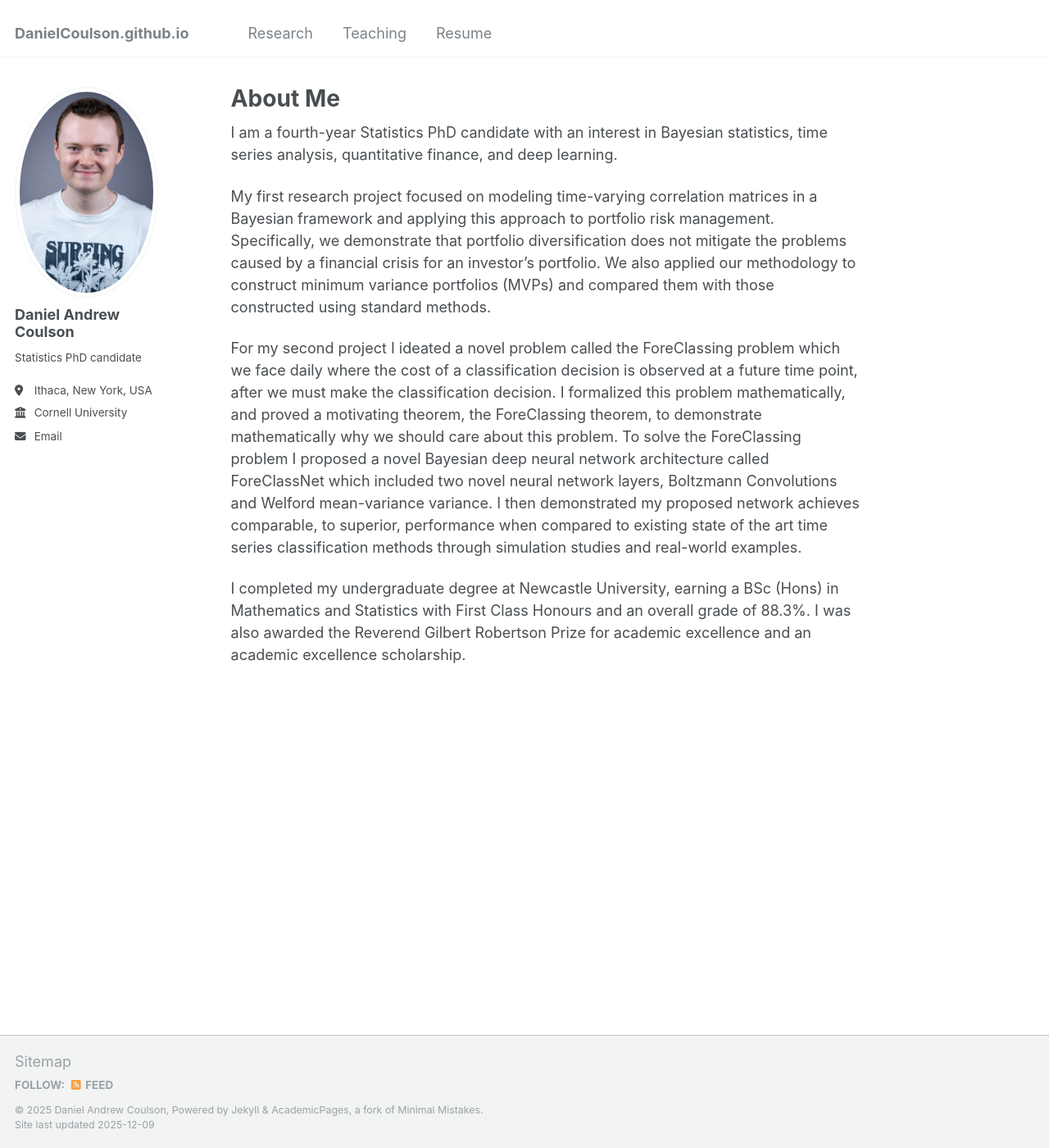
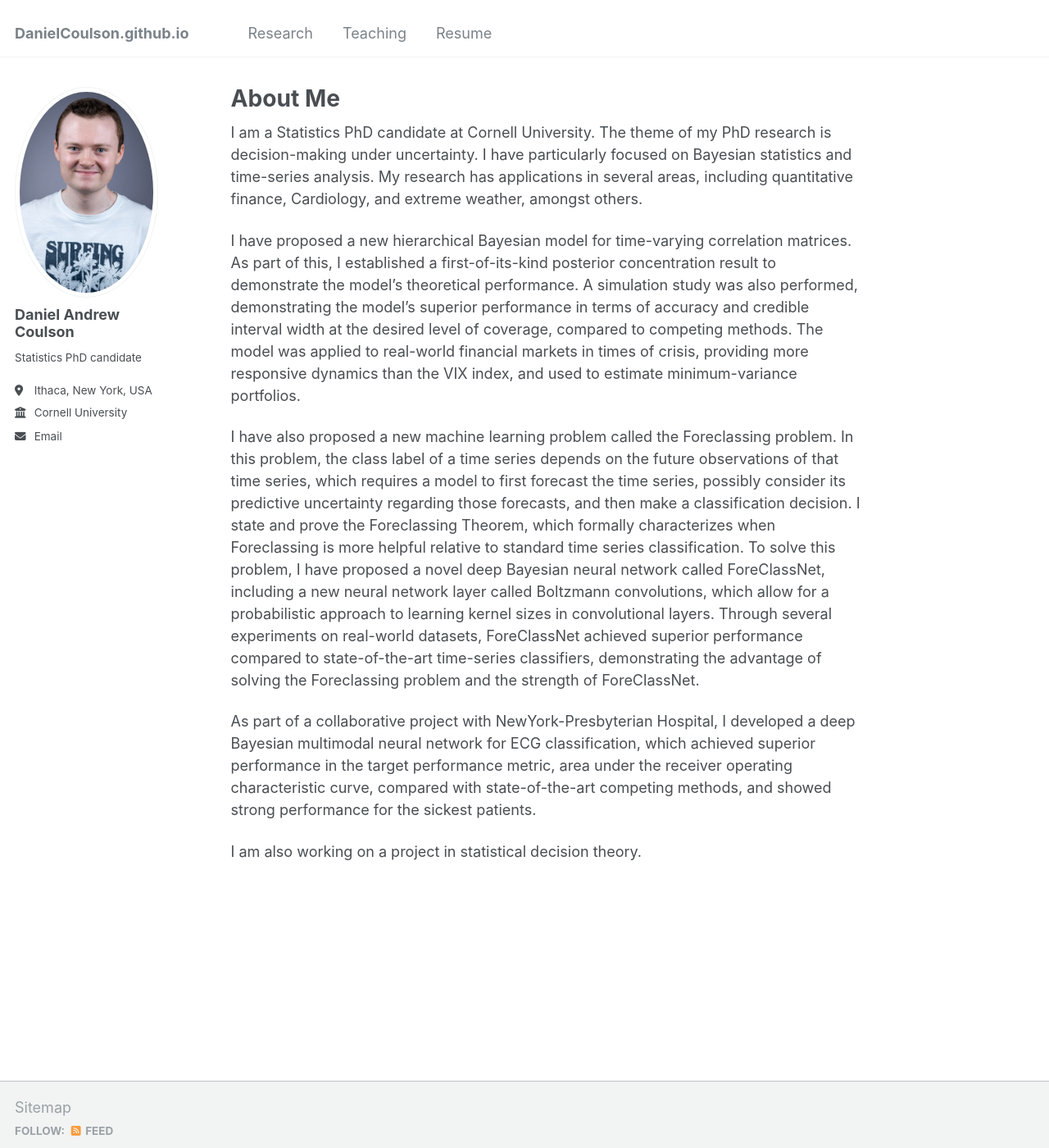
Before and after one commit to DanielCoulson/DanielCoulson.github.io, a Jekyll site: the page built from _pages/about.md, in a window 1280 px wide and 1400 px high. Shown: the whole window at 82% size. Built offline with Jekyll 4.4.1, drawn with Linux system fonts in a browser that asks for light colours.

Commit message:
Update about.md

```diff
--- a/_pages/about.md
+++ b/_pages/about.md
@@ -6,10 +6,12 @@ redirect_from:
   - /about/
   - /about.html
 ---
-I am a fourth-year Statistics PhD candidate with an interest in Bayesian statistics, time series analysis, quantitative finance, and deep learning.
+I am a Statistics PhD candidate at Cornell University. The theme of my PhD research is decision-making under uncertainty. I have particularly focused on Bayesian statistics and time-series analysis. My research has applications in several areas, including quantitative finance, Cardiology, and extreme weather, amongst others.
 
-My first research project focused on modeling time-varying correlation matrices in a Bayesian framework and applying this approach to portfolio risk management. Specifically, we demonstrate that portfolio diversification does not mitigate the problems caused by a financial crisis for an investor's portfolio. We also applied our methodology to construct minimum variance portfolios (MVPs) and compared them with those constructed using standard methods.
+I have proposed a new hierarchical Bayesian model for time-varying correlation matrices. As part of this, I established a first-of-its-kind posterior concentration result to demonstrate the model’s theoretical performance. A simulation study was also performed, demonstrating the model’s superior performance in terms of accuracy and credible interval width at the desired level of coverage, compared to competing methods. The model was applied to real-world financial markets in times of crisis, providing more responsive dynamics than the VIX index, and used to estimate minimum-variance portfolios.
 
-For my second project I ideated a novel problem called the ForeClassing problem which we face daily where the cost of a classification decision is observed at a future time point, after we must make the classification decision. I formalized this problem mathematically, and proved a motivating theorem, the ForeClassing theorem, to demonstrate mathematically why we should care about this problem. To solve the ForeClassing problem I proposed a novel Bayesian deep neural network architecture called ForeClassNet which included two novel neural network layers, Boltzmann Convolutions and Welford mean-variance variance. I then demonstrated my proposed network achieves comparable, to superior, performance when compared to existing state of the art time series classification methods through simulation studies and real-world examples.
+I have also proposed a new machine learning problem called the Foreclassing problem. In this problem, the class label of a time series depends on the future observations of that time series, which requires a model to first forecast the time series, possibly consider its predictive uncertainty regarding those forecasts, and then make a classification decision. I state and prove the Foreclassing Theorem, which formally characterizes when Foreclassing is more helpful relative to standard time series classification. To solve this problem, I have proposed a novel deep Bayesian neural network called ForeClassNet, including a new neural network layer called Boltzmann convolutions, which allow for a probabilistic approach to learning kernel sizes in convolutional layers. Through several experiments on real-world datasets, ForeClassNet achieved superior performance compared to state-of-the-art time-series classifiers, demonstrating the advantage of solving the Foreclassing problem and the strength of ForeClassNet.
 
-I completed my undergraduate degree at Newcastle University, earning a BSc (Hons) in Mathematics and Statistics with First Class Honours and an overall grade of 88.3%. I was also awarded the Reverend Gilbert Robertson Prize for academic excellence and an academic excellence scholarship.
+As part of a collaborative project with NewYork-Presbyterian Hospital, I developed a deep Bayesian multimodal neural network for ECG classification, which achieved superior performance in the target performance metric, area under the receiver operating characteristic curve, compared with state-of-the-art competing methods, and showed strong performance for the sickest patients.
+
+I am also working on a project in statistical decision theory.
```
